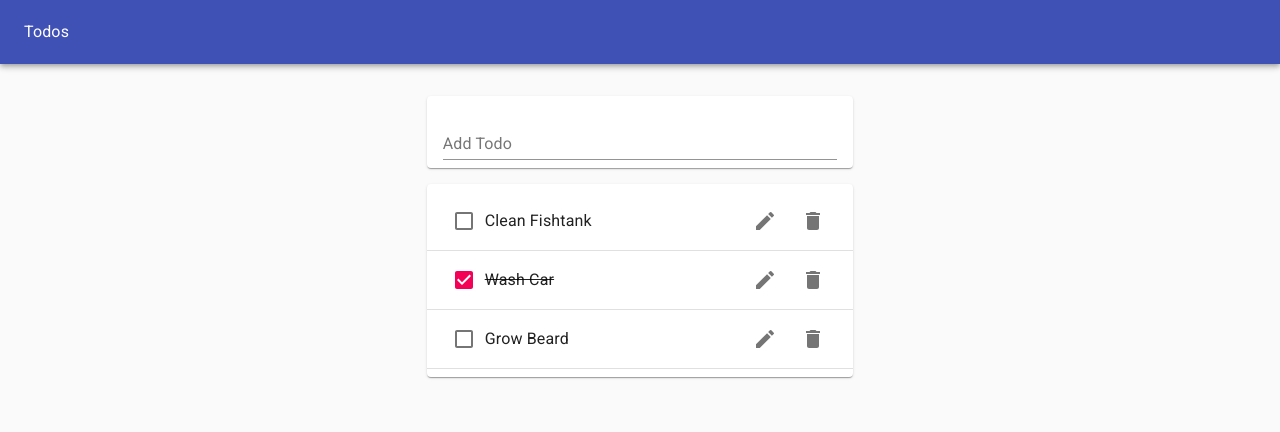
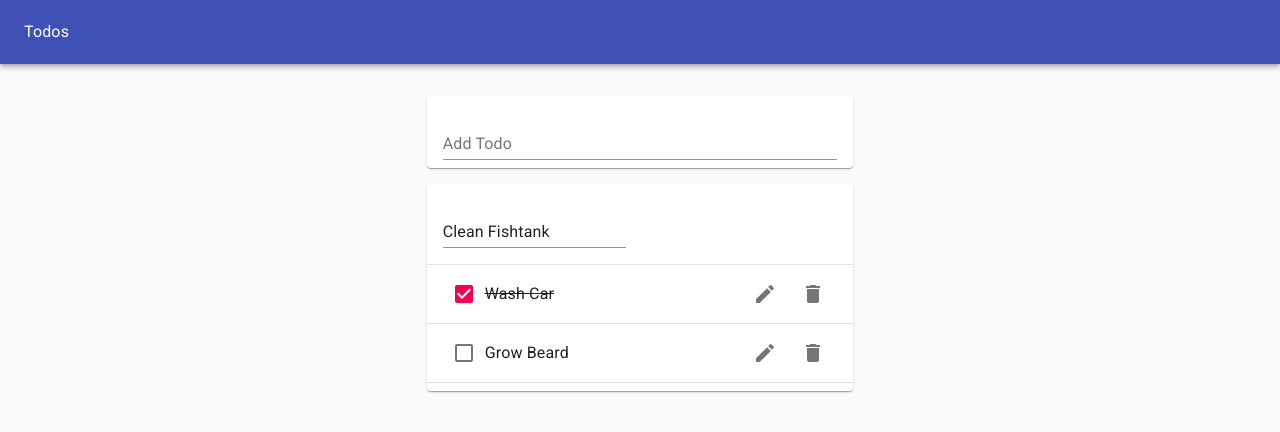
Before and after one commit to Kinjalrk2k/react-todo, a React (Create React App) app: page / in a window 1280 px wide. Both pictures are taken after a click on the button 765 px from the left and 221 px from the top of the page. Shown: the top 432 px of the page. Built offline with nearby package versions, Linux system fonts and the light colour scheme.

Commit message:
edit todo from done

```diff
--- /dev/null
+++ b/src/components/EditTodoForm.js
@@ -0,0 +1,26 @@
+import { TextField } from "@material-ui/core";
+import useInputState from "../hooks/useInputState";
+
+function EditTodoForm({ id, editTodo, task, toggleEditForm }) {
+  const [value, handleChange, reset] = useInputState(task);
+
+  return (
+    <form
+      onSubmit={(e) => {
+        e.preventDefault();
+        editTodo(id, value);
+        reset();
+        toggleEditForm();
+      }}
+    >
+      <TextField
+        margin="normal"
+        value={value}
+        onChange={handleChange}
+        fullWidth
+      />
+    </form>
+  );
+}
+
+export default EditTodoForm;
--- a/src/components/Todo.js
+++ b/src/components/Todo.js
@@ -8,10 +8,24 @@
 
 import DeleteIcon from "@material-ui/icons/Delete";
 import EditIcon from "@material-ui/icons/Edit";
+import useToggleState from "../hooks/useToggleState";
+import EditTodoForm from "./EditTodoForm";
 
-function Todo({ id, task, completed, removeTodo, toogleTodo }) {
+function Todo({ id, task, completed, removeTodo, toogleTodo, editTodo }) {
+  const [isEditing, toggleIsEditing] = useToggleState(false);
+
   return (
     <ListItem>
+      {isEditing ? (
+        <EditTodoForm
+          id={id}
+          editTodo={editTodo}
+          task={task}
+          toggleEditForm={toggleIsEditing}
+        />
+      ) : (
+        <>
+          {" "}
           <Checkbox
             checked={completed}
             tabIndex={-1}
@@ -23,13 +37,15 @@
             {task}
           </ListItemText>
           <ListItemSecondaryAction>
-        <IconButton aria-label="Edit">
+            <IconButton aria-label="Edit" onClick={toggleIsEditing}>
               <EditIcon />
             </IconButton>
             <IconButton aria-label="Delete" onClick={() => removeTodo(id)}>
               <DeleteIcon />
             </IconButton>
           </ListItemSecondaryAction>
+        </>
+      )}
     </ListItem>
   );
 }
--- a/src/components/TodoApp.js
+++ b/src/components/TodoApp.js
@@ -29,6 +29,13 @@
     setTodos(updatedTodos);
   };
 
+  const editTodo = (todoId, newTask) => {
+    const updatedTodos = todos.map((todo) =>
+      todo.id === todoId ? { ...todo, task: newTask } : todo
+    );
+    setTodos(updatedTodos);
+  };
+
   return (
     <Paper
       style={{
@@ -51,6 +58,7 @@
             todos={todos}
             removeTodo={removeTodo}
             toogleTodo={toogleTodo}
+            editTodo={editTodo}
           />
         </Grid>
       </Grid>
--- a/src/components/TodoList.js
+++ b/src/components/TodoList.js
@@ -7,7 +7,7 @@
 } from "@material-ui/core";
 import Todo from "./Todo";
 
-function TodoList({ todos, removeTodo, toogleTodo }) {
+function TodoList({ todos, removeTodo, toogleTodo, editTodo }) {
   return (
     <Paper>
       <List>
@@ -20,6 +20,7 @@
               completed={todo.completed}
               removeTodo={removeTodo}
               toogleTodo={toogleTodo}
+              editTodo={editTodo}
             />
             <Divider />
           </>
--- /dev/null
+++ b/src/hooks/useToggleState.js
@@ -0,0 +1,12 @@
+import { useState } from "react";
+
+function useToggleState(initialVal = false) {
+  const [state, setState] = useState(initialVal);
+  const toggle = () => {
+    setState(!state);
+  };
+
+  return [state, toggle];
+}
+
+export default useToggleState;
```
Lines whose indentation alone changed are shown as unchanged.
